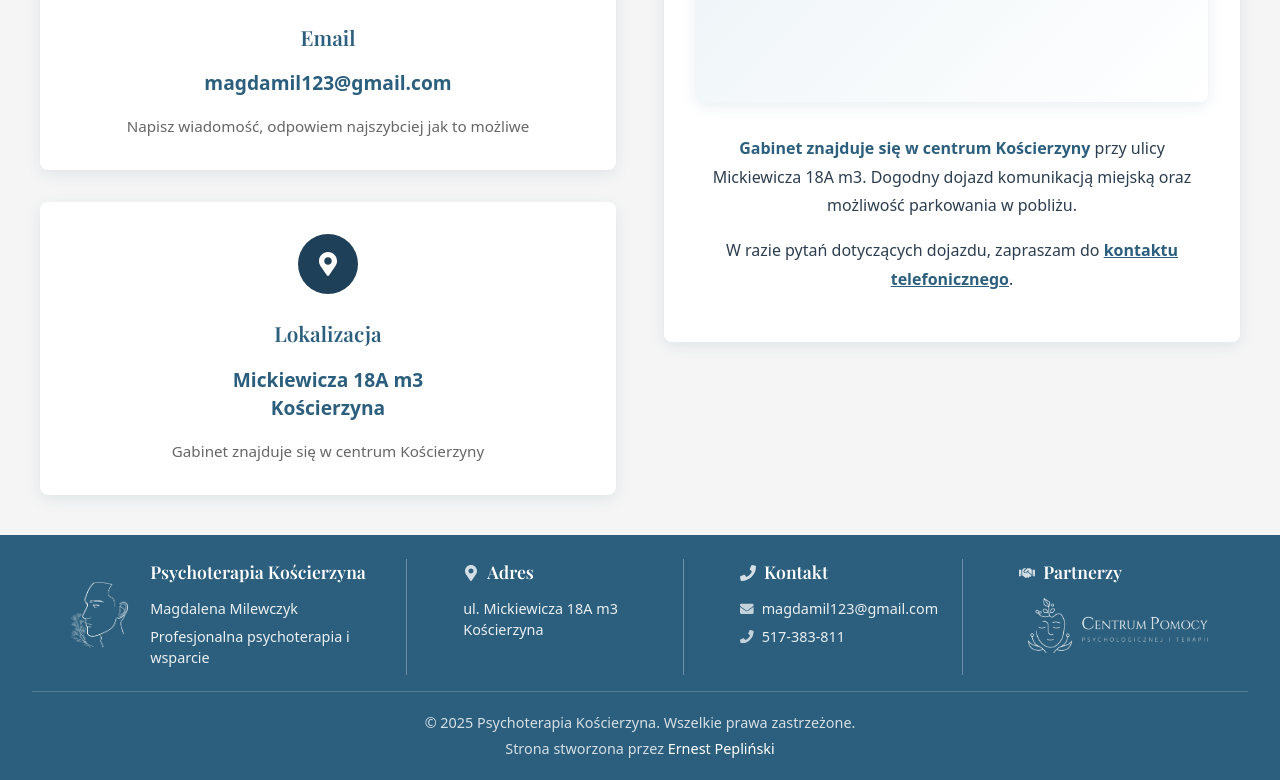
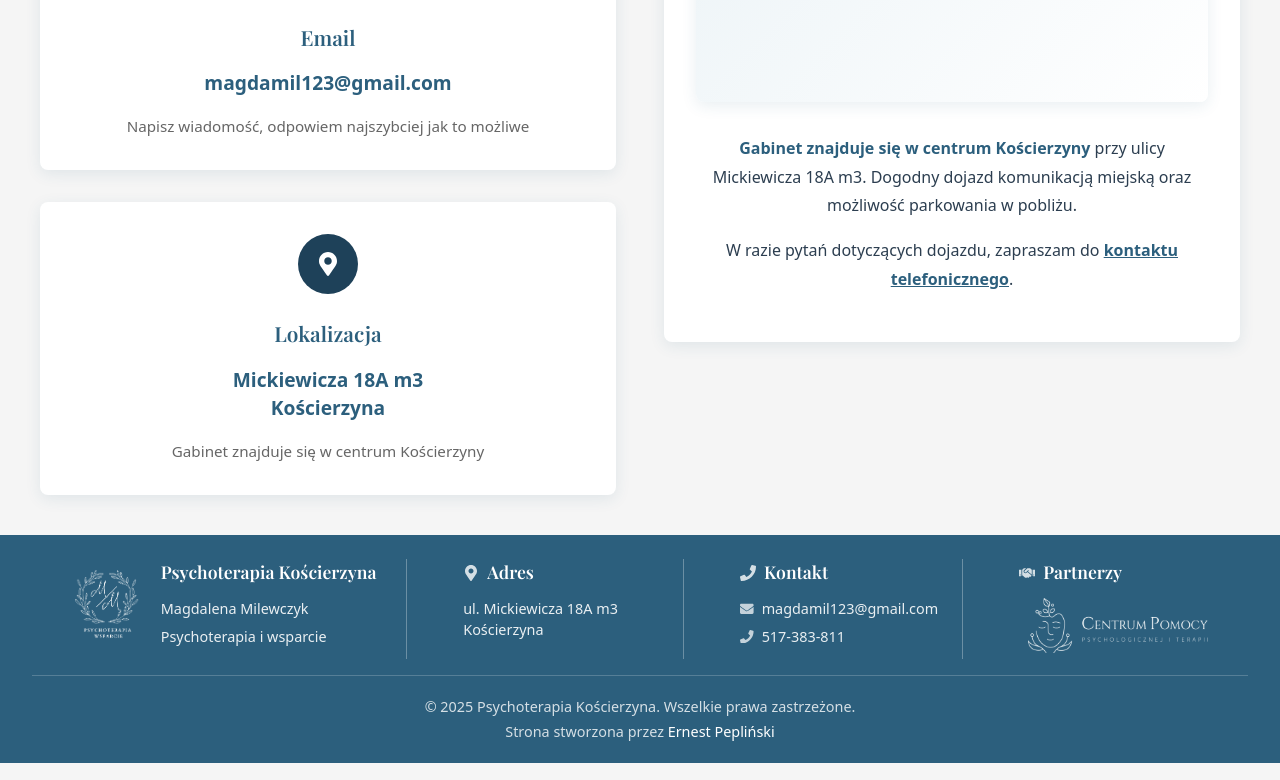
Before and after one commit to ernestpeplinski/psychoterapia-koscierzyna-pl, a React (Vite) app: page /kontakt in a window 1280 px wide. Shown: the part 579-1359 px from the top of the page. Built offline with nearby package versions, Linux system fonts and the light colour scheme.

Commit message:
Change footer

```diff
--- a/src/layout/Footer.tsx
+++ b/src/layout/Footer.tsx
@@ -1,5 +1,5 @@
 import "../styles/footer.scss";
-import logo from "../assets/Logo 1.png";
+import logo from "../assets/Logo MM 3.png";
 import partnerLogo from "../assets/images/centrum-pomocy-psychologicznej-koscierzyna-logo.png";
 import {
   FaMapMarkerAlt,
@@ -20,7 +20,7 @@ function Footer() {
             <div className="footer__brand-text">
               <h3>Psychoterapia Kościerzyna</h3>
               <p>Magdalena Milewczyk</p>
-              <p>Profesjonalna psychoterapia i wsparcie</p>
+              <p>Psychoterapia i wsparcie</p>
             </div>
           </div>
         </div>
```
